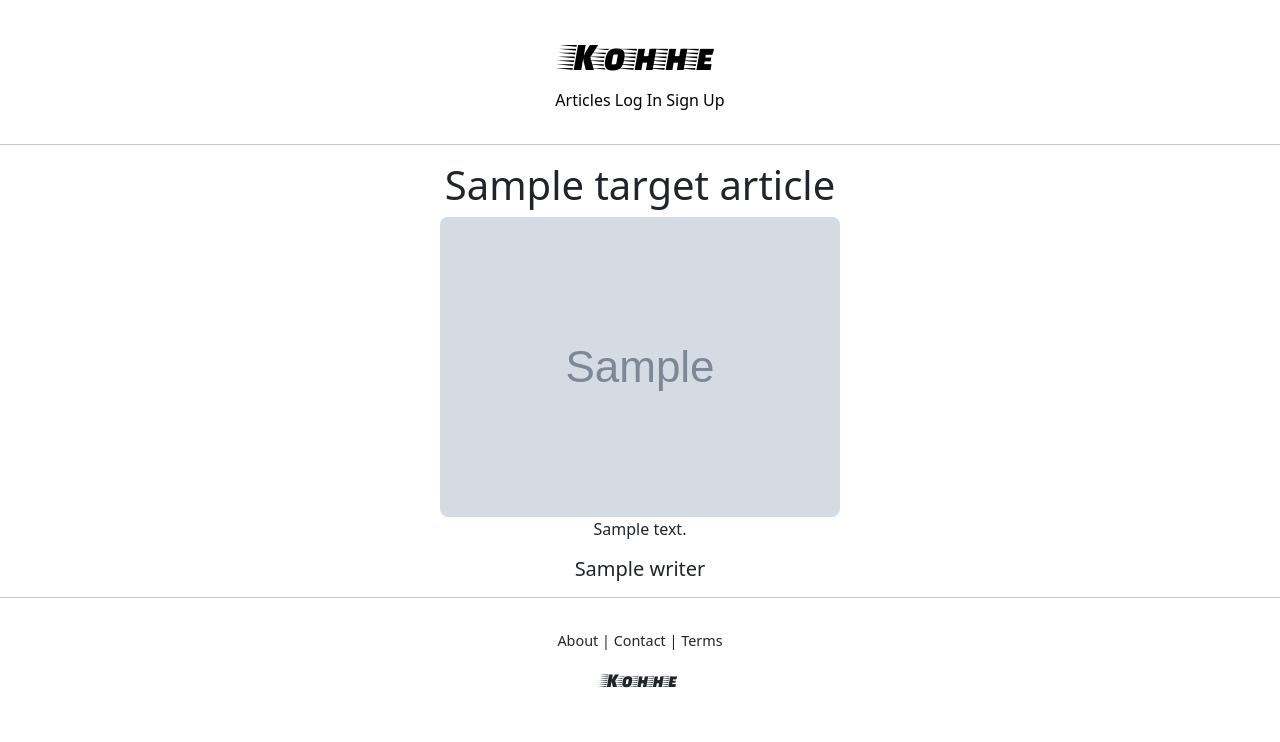
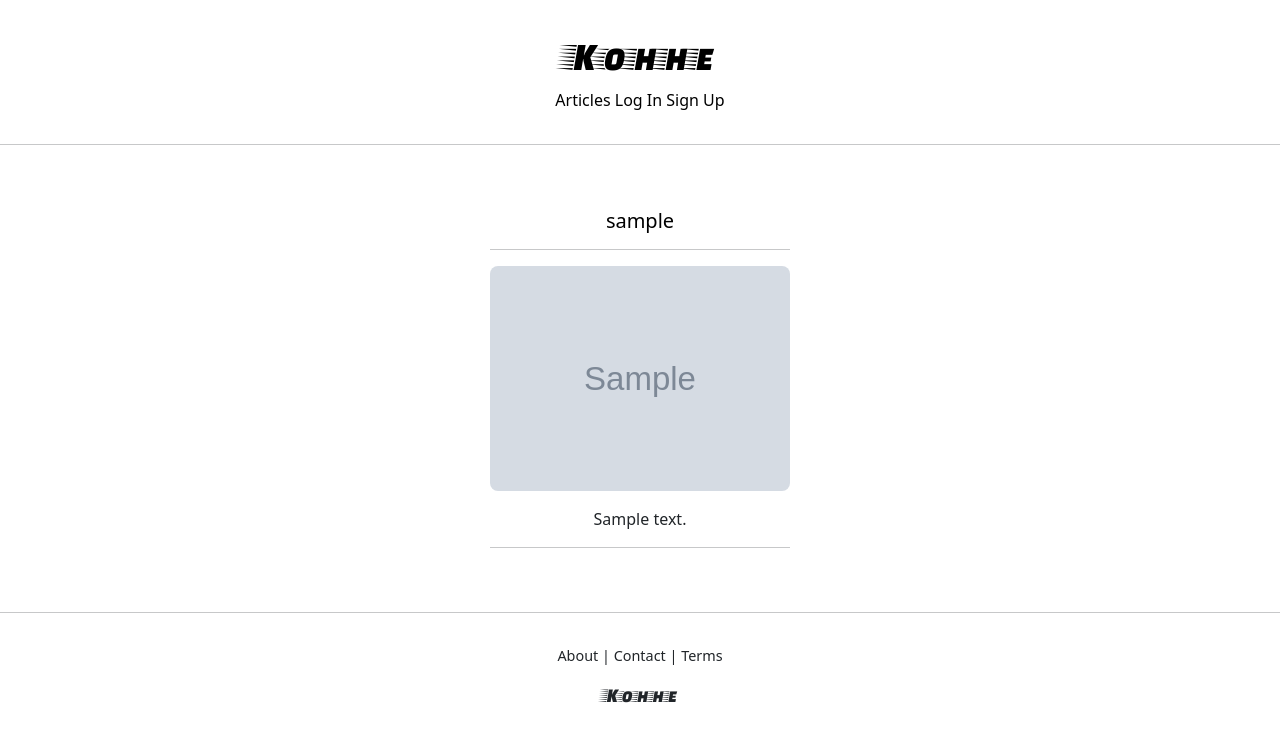
Before and after one commit to JACKEY22/Kohhe, a Django app: template article/templates/article/detail.html in a window 1280 px wide. Shown: the top 742 px of the page. Run offline with Django 3.2, Linux system fonts and the light colour scheme; the template is opened without the code that fills it: most values are stand-ins (such as "Sample title", 1, 10 or a date in 2020); grey boxes marked "Sample" are stand-in pictures; some libraries are stand-ins or nearby versions.

Commit message:
change design a bit

```diff
--- a/account/templates/account/detail.html
+++ b/account/templates/account/detail.html
@@ -51,7 +51,7 @@
             <h4>No Profile</h4>
             {% endif %}
         {% endif %}
-
+    <hr>
     </div>
 
 </div>
--- a/article/templates/article/detail.html
+++ b/article/templates/article/detail.html
@@ -2,26 +2,26 @@
 {% block content %}
 
 <div>
-    <div style="text-align:center;">
-        <h1>
-            {{ target_article.title }}
-        </h1>
-        <img src="{{ target_article.image.url }}" style="border-radius: 8px;">
-        <p>
+    <div style="text-align:center; max-width:300px; margin:4rem auto;">
+        <h5>
+            <a href="{% url 'account:detail' pk=target_article.writer.pk %}">{{ target_article.writer.profile.nickname }}</a>
+        </h5>
+        <hr>
+        <img src="{{ target_article.image.url }}" style="width:100%; border-radius: 8px;">
+        <p style="margin:1rem auto;">
             {{ target_article.content }}
         </p>
-        <h5>
-            {{ target_article.writer }}
-        </h5>
-    </div>
+
     {% if target_article.writer == request.user %}
         <div style="text-align:center">
-            <a href="{% url 'article:update' pk=target_article.pk %}" class="btn btn-primary col-2 mt-2 mb-2">Edit</a>
+            <a href="{% url 'article:update' pk=target_article.pk %}" class="btn btn-primary col-12 mt-2 mb-2">Edit</a>
         </div>
         <div style="text-align:center">
-            <a href="{% url 'article:delete' pk=target_article.pk %}" class="btn btn-danger col-2 mt-2 mb-2">Delete</a>
+            <a href="{% url 'article:delete' pk=target_article.pk %}" class="btn btn-danger col-12 mt-2 mb-2">Delete</a>
         </div>
     {% endif %}
+        <hr>
+    </div>
 </div>
 
 {% endblock %}
```
